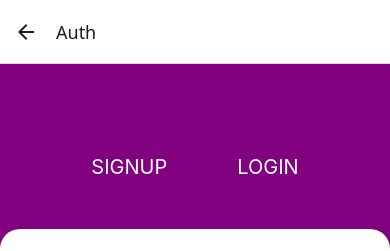
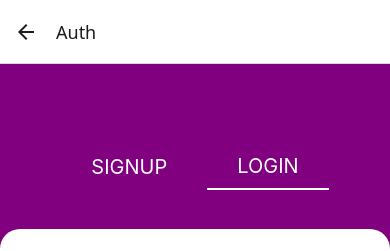
Before and after one commit to Hanan88/EduApp, a React Native app: screen /Auth in a window 390 px wide. Shown: the top 251 px of the page. Built offline with nearby package versions, Linux system fonts and the light colour scheme.

Commit message:
chore: enhance ui

```diff
--- a/App.tsx
+++ b/App.tsx
@@ -2,7 +2,8 @@ import { NavigationContainer } from '@react-navigation/native';
 import HomeScreen from './src/features/home/screens/HomeScreen';
 import { createNativeStackNavigator } from '@react-navigation/native-stack';
 import AuthScreen from './src/features/login/screens/AuthScreen';
-
+import ProfileScreen from './src/features/profile/screens/ProfileScreen';
+import OtpScreen from './src/features/login/screens/OtpScreen';
 export default function App() {
 
   const Stack = createNativeStackNavigator();
@@ -12,6 +13,8 @@ export default function App() {
       <Stack.Navigator>
         <Stack.Screen name="Home" component={HomeScreen} />
         <Stack.Screen name="Auth" component={AuthScreen} />
+        <Stack.Screen name="Otp" component={OtpScreen} />
+        <Stack.Screen name="Profile" component={ProfileScreen} />
       </Stack.Navigator>
     </NavigationContainer>
   );
--- a/src/components/ui/Button/index.tsx
+++ b/src/components/ui/Button/index.tsx
@@ -1,7 +1,8 @@
-import { Pressable, Text, View, StyleSheet } from 'react-native';
+import { Pressable, Text, View, StyleSheet, ViewStyle, StyleProp } from 'react-native';
 import { TextSize } from '../../types/TextSize';
 import { Color } from '../../types/Color';
 import { TextWeight } from '../../types/TextWeight';
+import { TextAlign } from '../../types/textAlign';
 
 type ButtonProps = {
     text: string;
@@ -12,10 +13,12 @@ type ButtonProps = {
     borderRadius?: number;
     paddingHorizontal?: number;
     paddingVertical?: number;
+    borderBottom?: boolean;
+    style?: StyleProp<ViewStyle>
     onPress: () => void;
 };
 
-export default function Button({ text, size, weight, color, backgroundColor, borderRadius, paddingHorizontal, paddingVertical, onPress }: ButtonProps): JSX.Element {
+export default function Button({ style, text, size, weight, color, backgroundColor, borderRadius, paddingHorizontal, paddingVertical, borderBottom, onPress }: ButtonProps): JSX.Element {
     // ----------------------------------------------------------------------------------------------------
     // MARK: States & Constants
     // ----------------------------------------------------------------------------------------------------
@@ -30,6 +33,8 @@ export default function Button({ text, size, weight, color, backgroundColor, bor
             borderRadius,
             paddingHorizontal,
             paddingVertical,
+            borderBottomWidth: borderBottom ? 2 : 0,
+            borderBottomColor: borderBottom ? color : 'transparent',
         },
     });
 
@@ -38,8 +43,8 @@ export default function Button({ text, size, weight, color, backgroundColor, bor
     // ----------------------------------------------------------------------------------------------------
     return (
         <Pressable onPress={onPress}>
-            <View style={styles.button}>
-                <Text style={styles.text}>
+            <View style={[styles.button, style]}>
+                <Text style={[styles.text, style]}>
                     {text}
                 </Text>
             </View>
--- a/src/components/ui/Text/index.tsx
+++ b/src/components/ui/Text/index.tsx
@@ -11,9 +11,9 @@ type TextProps = {
     weight: TextWeight;
     color: Color;
     textAlign: TextAlign;
-    textTransform: TextTransform;
-    marginHorizontal: number;
-    marginVertical: number;
+    textTransform?: TextTransform;
+    marginHorizontal?: number;
+    marginVertical?: number;
 };
 
 export default function Text({ children, size, weight, color, textAlign, textTransform, marginHorizontal, marginVertical }: TextProps): JSX.Element {
--- a/src/features/login/components/Login.tsx
+++ b/src/features/login/components/Login.tsx
@@ -3,7 +3,7 @@ import Button from '../../../components/ui/Button';
 import VStack from '../../../components/ui/VStack';
 import { StyleSheet } from 'react-native';
 
-export default function Login() {
+export default function Login({ navigation }: { navigation: any }) {
     // ----------------------------------------------------------------------------------------------------
     // MARK: States & Constants
     // ----------------------------------------------------------------------------------------------------
@@ -44,7 +44,7 @@ export default function Login() {
                 borderRadius={6}
                 paddingHorizontal={40}
                 paddingVertical={10}
-                onPress={() => { }}
+                onPress={() => { navigation.navigate('Profile') }}
                 text='LOGIN'
             />
         </VStack>
--- a/src/features/login/components/Signup.tsx
+++ b/src/features/login/components/Signup.tsx
@@ -3,7 +3,7 @@ import Button from '../../../components/ui/Button';
 import VStack from '../../../components/ui/VStack';
 import { StyleSheet } from 'react-native';
 
-export default function Signup() {
+export default function Signup({ navigation }: { navigation: any }) {
     // ----------------------------------------------------------------------------------------------------
     // MARK: States & Constants
     // ----------------------------------------------------------------------------------------------------
@@ -64,7 +64,7 @@ export default function Signup() {
                 borderRadius={6}
                 paddingHorizontal={40}
                 paddingVertical={10}
-                onPress={() => { }}
+                onPress={() => {navigation.navigate('Otp') }}
                 text='SIGNUP'
             />
         </VStack>
--- a/src/features/login/screens/AuthScreen.tsx
+++ b/src/features/login/screens/AuthScreen.tsx
@@ -6,7 +6,7 @@ import Login from '../components/Login';
 import { useState } from 'react';
 import Signup from '../components/Signup';
 
-export default function AuthScreen() {
+export default function AuthScreen({ navigation }: { navigation: any }) {
     // ----------------------------------------------------------------------------------------------------
     // MARK: States & Constants
     // ----------------------------------------------------------------------------------------------------
@@ -37,26 +37,26 @@ export default function AuthScreen() {
                     size={20}
                     weight='normal'
                     color='white'
-                    borderRadius={10}
                     paddingHorizontal={30}
                     paddingVertical={10}
                     onPress={() => { setIsLogin(false) }}
                     text='SIGNUP'
+                    borderBottom={!isLogin}
                 />
                 <Button
                     size={20}
                     weight='normal'
                     color='white'
-                    borderRadius={10}
                     paddingHorizontal={30}
                     paddingVertical={10}
                     onPress={() => { setIsLogin(true) }}
                     text='LOGIN'
+                    borderBottom={isLogin}
                 />
             </HStack>
 
             <View style={styles.authView}>
-                {isLogin ? <Login /> : <Signup />}
+                {isLogin ? <Login navigation={navigation} /> : <Signup navigation={navigation} />}
             </View>
         </VStack>
     );
```
